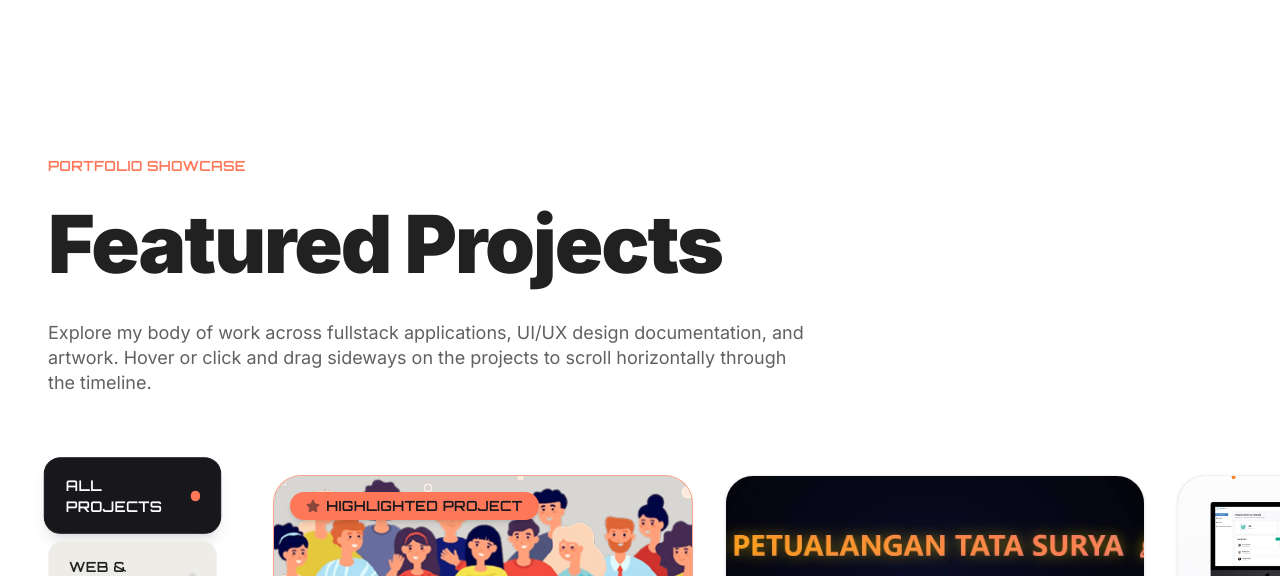
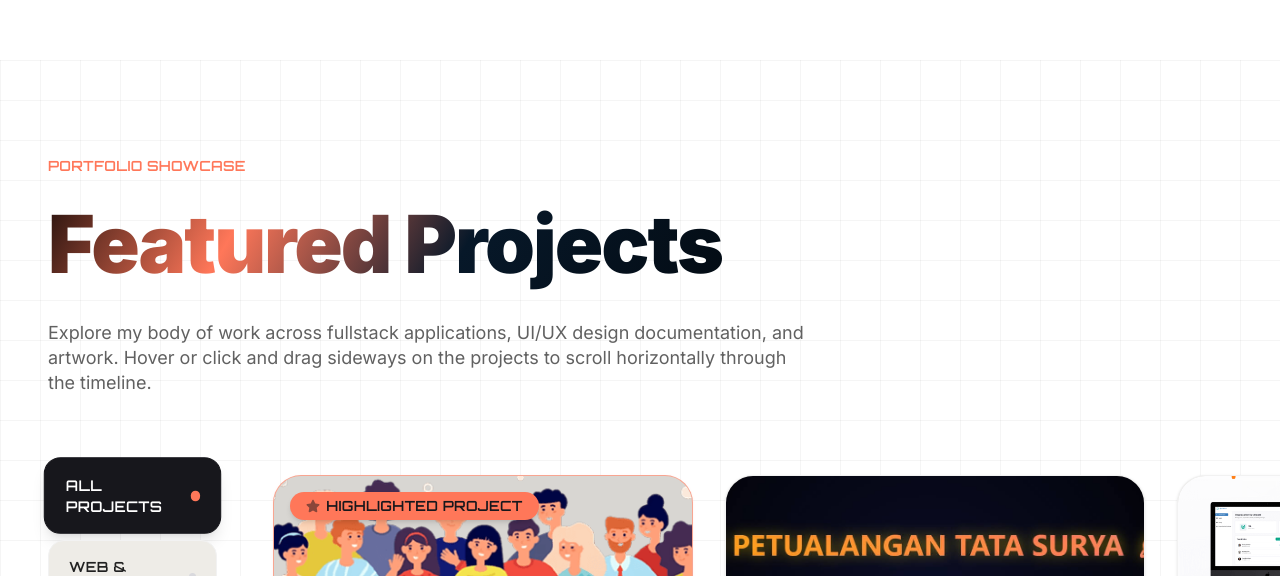
Before and after one commit to SutaSS/portofolio, a Next.js app: page / in a window 1280 px wide. Shown: the part 8324-8900 px from the top of the page. Built offline with nearby package versions, Linux system fonts and the light colour scheme.

Commit message:
style: add bg-grid-pattern and text-shiny-dark to project section

```diff
--- a/src/app/section/project.tsx
+++ b/src/app/section/project.tsx
@@ -88,13 +88,13 @@ const ProjectSection = () => {
   return (
     <section
       id="projects"
-      className="min-h-screen bg-canvas text-ink relative overflow-hidden py-24 border-b border-border-light w-full"
+      className="min-h-screen bg-canvas bg-grid-pattern text-ink relative overflow-hidden py-24 border-b border-border-light w-full"
     >
       {/* Title Area (Centered Container) */}
       <div className="container mx-auto px-6 lg:px-12 max-w-7xl mb-16">
         <div className="max-w-3xl space-y-4">
           <h4 className="mono-label text-coral mb-2 text-lg font-bold">Portfolio Showcase</h4>
-          <h2 className="text-[3.5rem] lg:text-[5rem] font-black tracking-tight text-shiny mb-4">
+          <h2 className="text-[3.5rem] lg:text-[5rem] font-black tracking-tight text-shiny-dark mb-4">
             Featured Projects
           </h2>
           <p className="body-large text-body-muted text-xl leading-relaxed">
```
